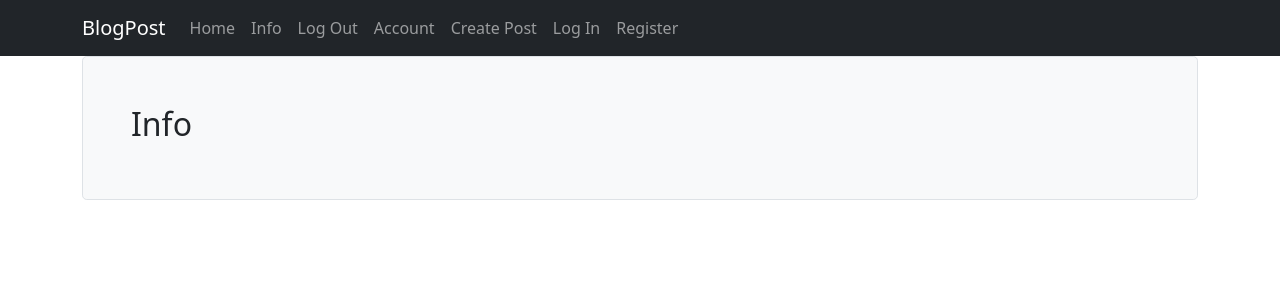
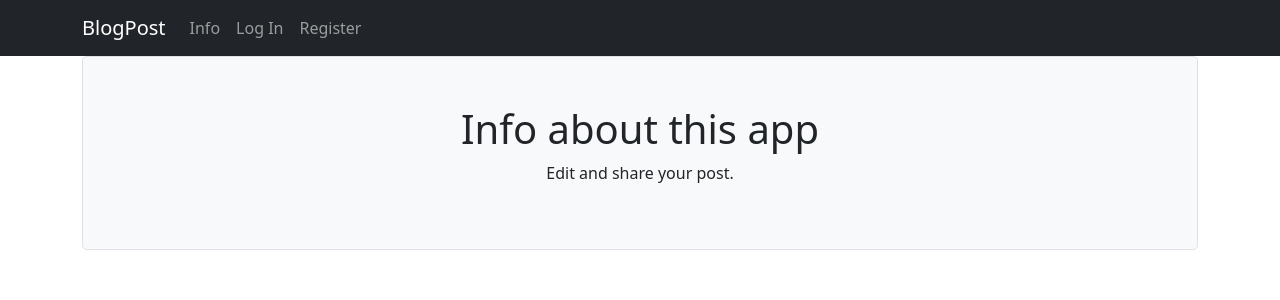
Before and after one commit to wadelu23/flask-blog-post, a Flask app: page /info in a window 1280 px wide. Shown: the top 300 px of the page. Run offline with Flask 2, Linux system fonts and the light colour scheme.

Commit message:
[feature] add info,account related templates

```diff
--- /dev/null
+++ b/blogpost/static/css/template.css
@@ -0,0 +1,25 @@
+.form-floating>textarea.form-control {
+    height: 250px;
+}
+
+.form-signin {
+    width: 100%;
+    max-width: 330px;
+    padding: 15px;
+    margin: auto;
+}
+
+.form-signin .form-floating:focus-within {
+    z-index: 2;
+}
+
+.form-signin input[type="email"] {
+    margin-bottom: -1px;
+    border-bottom-right-radius: 0;
+    border-bottom-left-radius: 0;
+}
+
+.form-signin input[type="password"] {
+    border-top-left-radius: 0;
+    border-top-right-radius: 0;
+}
--- a/blogpost/templates/base.html
+++ b/blogpost/templates/base.html
@@ -12,11 +12,12 @@
     <script src="https://cdn.jsdelivr.net/npm/bootstrap@5.1.3/dist/js/bootstrap.bundle.min.js"
         integrity="sha384-ka7Sk0Gln4gmtz2MlQnikT1wXgYsOg+OMhuP+IlRH9sENBO0LRn5q+8nbTov4+1p" crossorigin="anonymous">
     </script>
+    <link rel="stylesheet" href="{{ url_for('static',    filename='css/template.css') }}">
     <title>Blog Post</title>
 </head>
 
 <body>
-    <nav class="navbar navbar-expand-lg navbar-dark bg-dark">
+    <nav class="navbar navbar-expand-md navbar-dark bg-dark">
         <div class="container">
             <a class="navbar-brand" href="{{url_for('core.index')}}">BlogPost</a>
             <button class="navbar-toggler" type="button" data-bs-toggle="collapse" data-bs-target="#navbarNav"
@@ -24,33 +25,43 @@
                 <span class="navbar-toggler-icon"></span>
             </button>
             <div class="collapse navbar-collapse" id="navbarNav">
-                <ul class="navbar-nav">
-                    <li class="nav-item">
-                        <a class="nav-link" aria-current="page" href="{{url_for('core.index')}}">Home</a>
-                    </li>
+                <ul class="navbar-nav  me-auto mb-2 mb-lg-0">
                     <li class="nav-item">
                         <a class="nav-link" href="{{url_for('core.info')}}">Info</a>
                     </li>
+                    {% if current_user.is_authenticated %}
                     <li class="nav-item">
-                        <a class="nav-link" href="#">Log Out</a>
+                        <a class="nav-link" href="{{url_for('users.logout')}}">Log Out</a>
                     </li>
                     <li class="nav-item">
-                        <a class="nav-link" href="#">Account</a>
+                        <a class="nav-link" href="{{url_for('users.account')}}">Account({{current_user.username}})</a>
                     </li>
                     <li class="nav-item">
-                        <a class="nav-link" href="#">Create Post</a>
+                        <a class="nav-link" href="{{url_for('blog_posts.create_post')}}">Create Post</a>
+                    </li>
+                    {% else %}
+                    <li class="nav-item">
+                        <a class="nav-link" href="{{url_for('users.login')}}">Log In</a>
                     </li>
                     <li class="nav-item">
-                        <a class="nav-link" href="#">Log In</a>
+                        <a class="nav-link" href="{{url_for('users.register')}}">Register</a>
                     </li>
-                    <li class="nav-item">
-                        <a class="nav-link" href="#">Register</a>
-                    </li>
+                    {% endif %}
                 </ul>
             </div>
         </div>
     </nav>
     <div class="container">
+        {% with messages = get_flashed_messages() %}
+        {% if messages %}
+            {% for message in messages %}
+            <div class="alert alert-warning alert-dismissible fade show" role="alert">
+                <strong>{{ message }}</strong>
+                <button type="button" class="btn-close" data-bs-dismiss="alert" aria-label="Close"></button>
+            </div>
+            {% endfor %}
+        {% endif %}
+        {% endwith %}
         {% block content %}
 
         {% endblock %}
--- a/blogpost/templates/info.html
+++ b/blogpost/templates/info.html
@@ -1,6 +1,8 @@
 {% extends 'base.html' %}
+
 {% block content %}
-    <div class="h-100 p-5 bg-light border rounded-3">
-        <h2>Info</h2>
-    </div>
+<div class="h-100 p-5 bg-light border rounded-3 text-center">
+    <h1>Info about this app</h1>
+    <p>Edit and share your post.</p>
+</div>
 {% endblock  %}
```
Also changed, not shown: blogpost/templates/_formhelpers.html (added, +13 -0 lines), blogpost/templates/account.html (added, +19 -0 lines), blogpost/templates/login.html (added, +14 -0 lines), blogpost/templates/register.html (added, +16 -0 lines).
